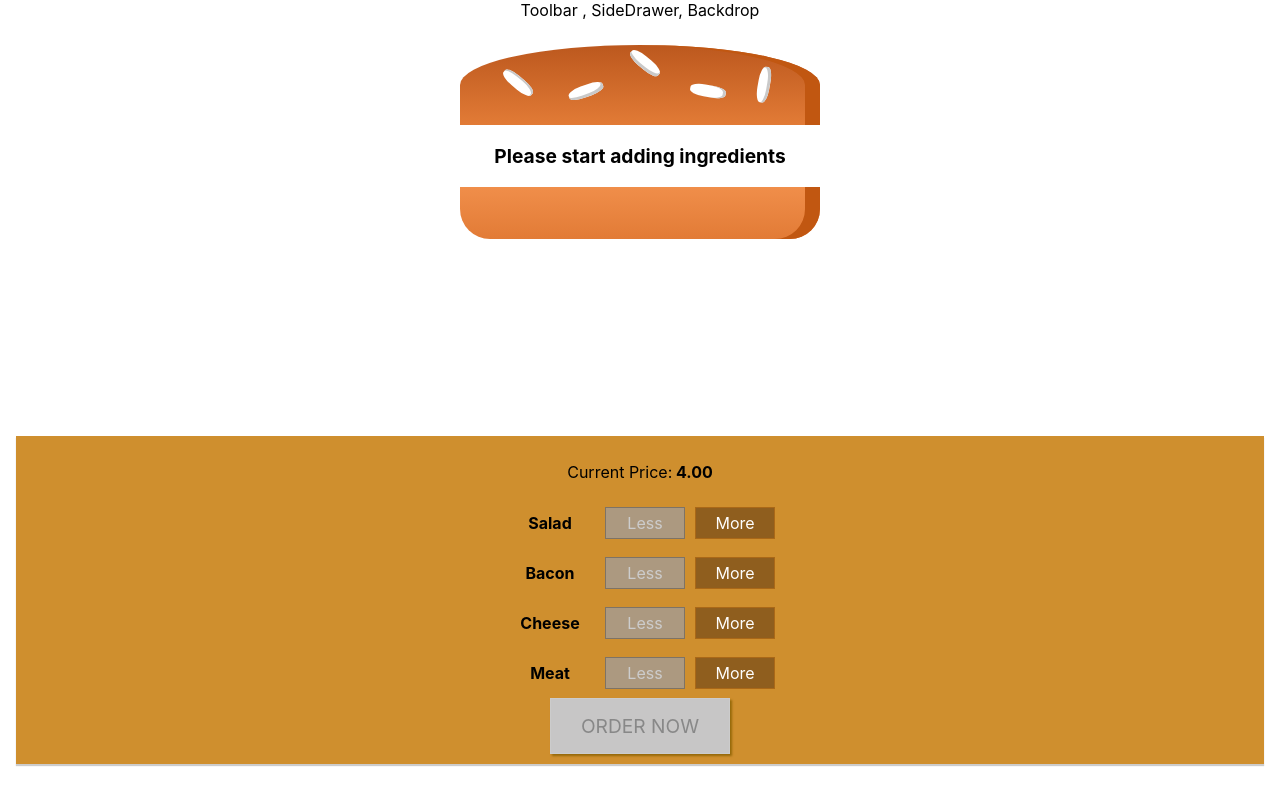
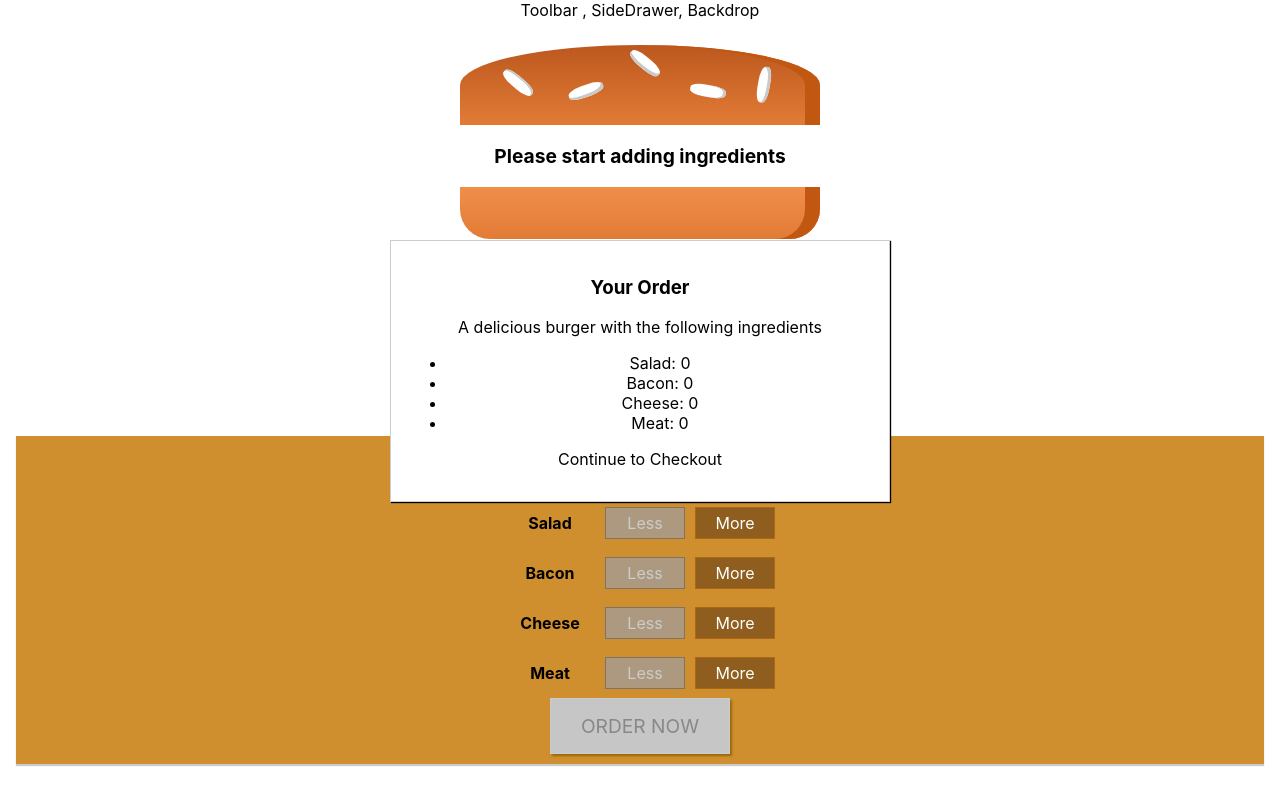
Before and after one commit to developernik18/burger-builder, a React (Create React App) app: page / in a window 1280 px wide. Built offline with nearby package versions, Linux system fonts and the light colour scheme.

Commit message:
Added Order Summary Modal
A modal which can be used to display order summary was created and order summary is displayed on screen. Work on hiding and showing modal on user actions still remains

```diff
--- /dev/null
+++ b/src/components/Burger/OrderSummary/OrderSummary.js
@@ -0,0 +1,31 @@
+import React from 'react';
+
+import Aux from '../../../hoc/Auxiliary'
+
+const orderSummary = (props) => {
+  const ingredientSummary = Object.keys(props.ingredients)
+    .map(igKey => {
+      return (
+        <li key={igKey}>
+          <span style={{textTransform:'capitalize'}}>
+            {igKey}
+          </span>
+          : {props.ingredients[igKey]}
+        </li>
+      );
+    });
+  return (
+    <Aux>
+      <h3>Your Order</h3>
+      <p>
+        A delicious burger with the following ingredients
+      </p>
+      <ul>
+        {ingredientSummary}
+      </ul>
+      <p>Continue to Checkout</p>
+    </Aux>
+  );
+};
+
+export default orderSummary;
--- /dev/null
+++ b/src/components/UI/Modal/Modal.js
@@ -0,0 +1,11 @@
+import React from 'react';
+
+import classes from './Modal.module.css';
+
+const modal = (props) => (
+  <div className={classes.Modal}>
+    {props.children}
+  </div>
+);
+
+export default modal;
--- /dev/null
+++ b/src/components/UI/Modal/Modal.module.css
@@ -0,0 +1,20 @@
+.Modal {
+  position: fixed;
+  z-index: 500;
+  background-color: white;
+  width: 70%;
+  border: 1px solid #ccc;
+  box-shadow: 1px 1px 1px black;
+  padding: 16px;
+  left: 15%;
+  top: 30%;
+  box-sizing: border-box;
+  transition: all 0.3s ease-out;
+}
+
+@media (min-width: 600px) {
+  .Modal {
+      width: 500px;
+      left: calc(50% - 250px);
+  }
+}
--- a/src/containers/BurgerBuilder/BurgerBuilder.js
+++ b/src/containers/BurgerBuilder/BurgerBuilder.js
@@ -3,6 +3,8 @@
 import Aux from '../../hoc/Auxiliary'
 import Burger from '../../components/Burger/Burger';
 import BuildControls from '../../components/Burger/BuildControls/BuildControls';
+import Modal from '../../components/UI/Modal/Modal';
+import OrderSummary from '../../components/Burger/OrderSummary/OrderSummary';
 
 const INGREDIENT_PRICES = {
   salad: 0.5,
@@ -75,6 +77,9 @@
     }
     return (
       <Aux>
+        <Modal>
+          <OrderSummary ingredients={this.state.ingredients}></OrderSummary>
+        </Modal>
         <Burger ingredients={this.state.ingredients} />
         <div><BuildControls
         ingredientAdded={this.addIngredientHandler}
```
Also changed, not shown: src/components/Backdrop/Backdrop.js (added).
